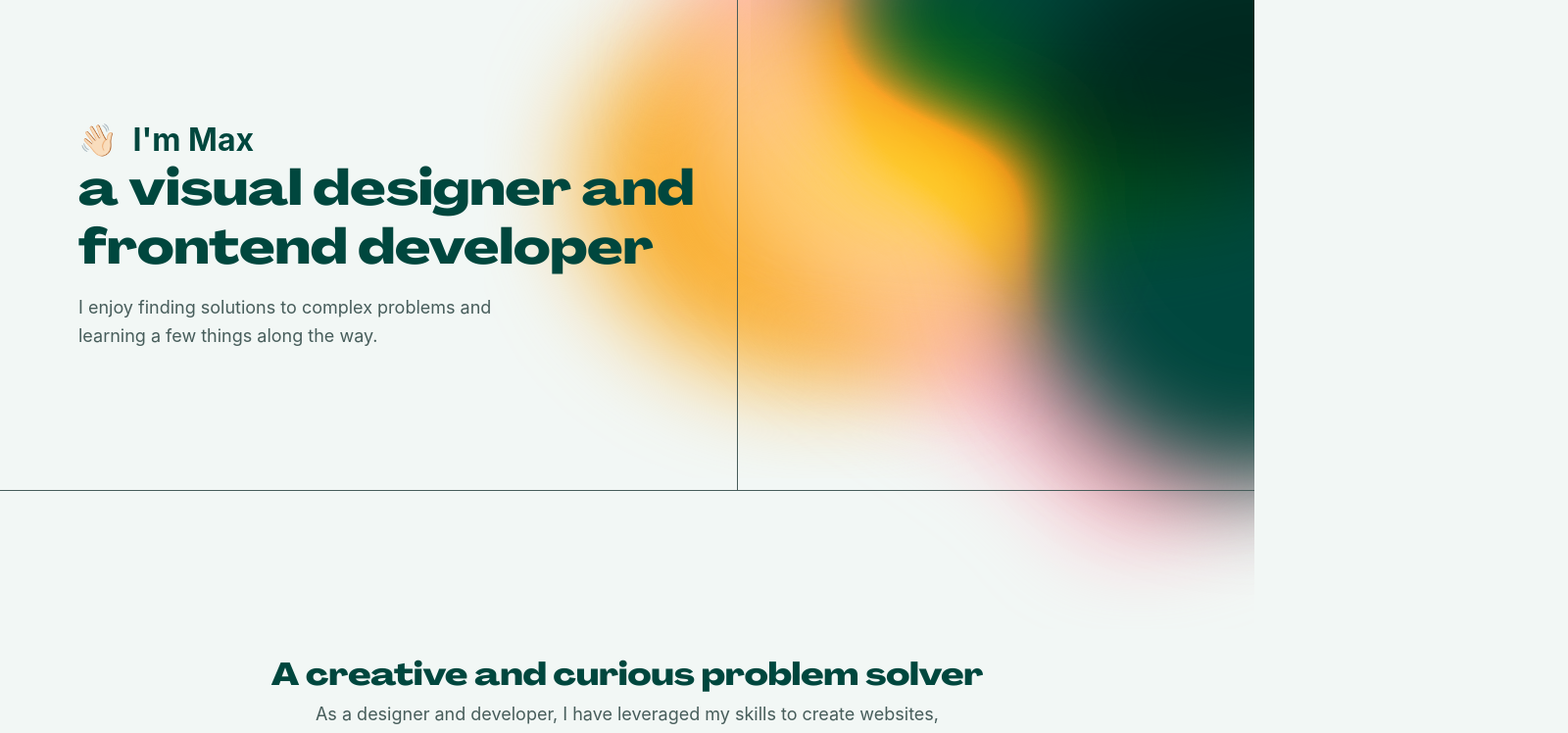
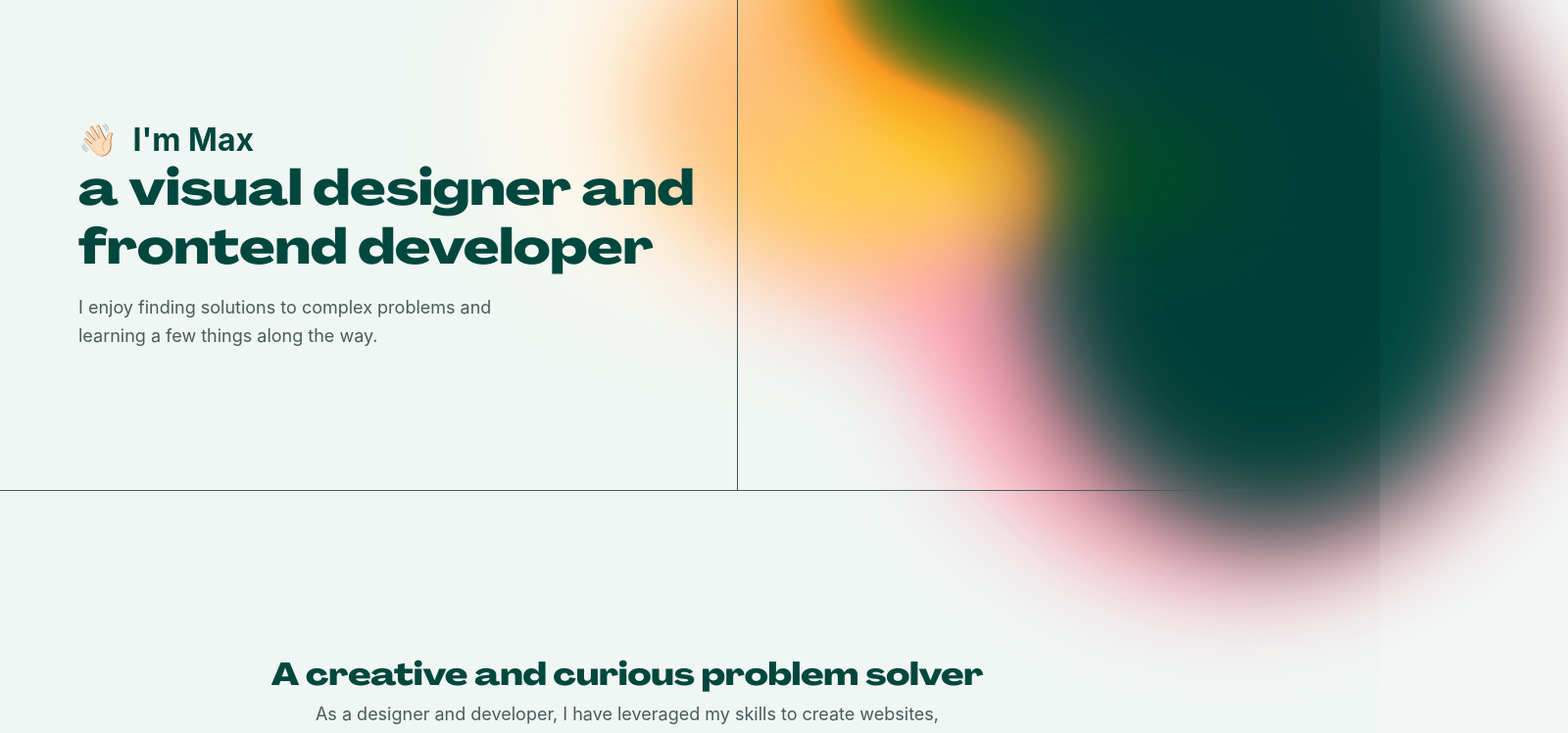
Before and after one commit to maxleee/personal-site, a Next.js app: page / in a window 1280 px wide. Shown: the top 748 px of the page at 98% size, 1600 px wide, since content can reach past the window. Built offline with nearby package versions, Linux system fonts and the light colour scheme.

Commit message:
header blobs implemented as css

```diff
--- /dev/null
+++ b/components/headerBlobsCSS.js
@@ -0,0 +1,110 @@
+import { useState, useRef } from 'react';
+const { motion } = require('framer-motion');
+
+export default function HeaderBlobs() {
+  const [mousePosition, setMousePosition] = useState({});
+  const boxRef = useRef();
+  const handleMouseMove = e => {
+    setMousePosition(getRelativeCoordinates(e, boxRef.current));
+  };
+  function getRelativeCoordinates(event, referenceElement) {
+    const position = {
+      x: event.pageX,
+      y: event.pageY,
+    };
+
+    const offset = {
+      left: referenceElement.offsetLeft,
+      top: referenceElement.offsetTop,
+      width: referenceElement.clientWidth,
+      height: referenceElement.clientHeight,
+    };
+
+    let reference = referenceElement.offsetParent;
+
+    while (reference) {
+      offset.left += reference.offsetLeft;
+      offset.top += reference.offsetTop;
+      reference = reference.offsetParent;
+    }
+    const center = {
+      x: (position.x - offset.left - offset.width / 2) / (offset.width / 2),
+      y: (position.y - offset.top - offset.height / 2) / (offset.height / 2),
+    };
+
+    return {
+      x: position.x - offset.left,
+      y: position.y - offset.top,
+      width: offset.width,
+      height: offset.height,
+      yellowX: center.x * -80,
+      yellowY: center.y * -60,
+      greenX: center.x * 20,
+      greenY: center.y * 60,
+      scaleX: center.x * -20,
+      scaleY: center.y / 10 + 1,
+    };
+  }
+
+  const parent = {
+    init: {},
+    hover: {},
+  };
+
+  const yellowBlob = {
+    init: {},
+    hover: { translateX: mousePosition.yellowX, translateY: mousePosition.yellowY },
+  };
+  const greenBlobX = {
+    init: {},
+    hover: { translateX: 30, translateY: mousePosition.greenY },
+  };
+  const greenBlobY = {
+    init: {},
+    hover: { translateX: mousePosition.greenX, scale: mousePosition.scaleY },
+  };
+
+  return (
+    <>
+      <div className='noise-layer'></div>
+      <motion.div
+        ref={boxRef}
+        variants={parent}
+        whileHover='hover'
+        initial='init'
+        onMouseMove={e => handleMouseMove(e)}
+        className='blobs-wrapper'>
+        <div className='pink-blob'></div>
+        <div className='pink-blob-top'></div>
+        <motion.div
+          className='green-oval-side'
+          variants={greenBlobY}
+          animate='hover'
+          initial='init'
+          transition={{ type: 'spring', stiffness: 100 }}></motion.div>
+        <motion.div
+          className='green-oval-top'
+          variants={greenBlobX}
+          animate='hover'
+          initial='init'
+          transition={{ type: 'spring', stiffness: 25 }}></motion.div>
+        <div className='mustard-oval'></div>
+        <motion.div
+          className='mustard-circle'
+          variants={yellowBlob}
+          animate='hover'
+          transition={{ type: 'spring', stiffness: 50 }}></motion.div>
+      </motion.div>
+
+      <svg
+        viewBox='0 0 500 500'
+        preserveAspectRatio='none'
+        xmlns='http://www.w3.org/2000/svg'
+        style={{ display: 'none' }}>
+        <filter id='noiseFilter'>
+          <feTurbulence type='fractalNoise' baseFrequency='1' numOctaves='2' stitchTiles='stitch' />
+        </filter>
+      </svg>
+    </>
+  );
+}
--- a/pages/index.js
+++ b/pages/index.js
@@ -4,6 +4,7 @@ import Layout, { siteTitle } from '../components/layout';
 import { getSortedPostsData } from '../lib/posts';
 import Link from 'next/link';
 import HeaderBlobs from '../components/headerBlobs';
+import HeaderBlobsCSS from '../components/headerBlobsCSS';
 import ExternalLinkIcon from '../components/externalLinkIcon';
 import parse from 'html-react-parser';
 const { motion } = require('framer-motion');
@@ -45,7 +46,8 @@ export default function Home({ allPostsData }) {
         </div>
         <div className='intro-divider'></div>
 
-        <HeaderBlobs />
+        <HeaderBlobsCSS />
+        {/* <HeaderBlobs /> */}
       </section>
       <div className='intro-divider'></div>
       <section className='about'>
--- a/styles/global.scss
+++ b/styles/global.scss
@@ -103,7 +103,7 @@ main {
 .intro,
 .about {
   place-self: center;
-  z-index: 10;
+  z-index: 20;
 }
 .intro {
   @media (max-width: 900px) {
@@ -232,3 +232,86 @@ main {
     top: -150px;
   }
 }
+
+//blobs
+.blobs-wrapper {
+  position: relative;
+  background-color: var(--light-green);
+}
+.pink-blob {
+  background-color: var(--pink);
+  position: absolute;
+  top: -100px;
+  right: -400px;
+  width: 680px;
+  height: 700px;
+  filter: blur(50px);
+  border-radius: 80%;
+  // mix-blend-mode: overlay;
+}
+.pink-blob-top {
+  background-color: var(--pink);
+  position: absolute;
+  top: -120px;
+  left: -100px;
+  width: 680px;
+  height: 450px;
+  filter: blur(50px);
+  border-radius: 80%;
+  // mix-blend-mode: overlay;
+}
+.mustard-circle {
+  background-color: var(--mustard);
+  position: absolute;
+  top: -100px;
+  left: -250px;
+  width: 540px;
+  height: 420px;
+  filter: blur(50px);
+  border-radius: 50%;
+  mix-blend-mode: overlay;
+}
+.mustard-oval {
+  background-color: var(--mustard);
+  position: absolute;
+  top: 140px;
+  left: 0px;
+  width: 496px;
+  height: 80px;
+  filter: blur(50px);
+  border-radius: 50%;
+  mix-blend-mode: overlay;
+}
+.green-oval-top {
+  background-color: var(--dark-green);
+  position: absolute;
+  top: -200px;
+  left: 50px;
+  width: 630px;
+  height: 350px;
+  filter: blur(50px);
+  border-radius: 50%;
+  mix-blend-mode: darken;
+}
+.green-oval-side {
+  background-color: var(--dark-green);
+  position: absolute;
+  top: -60px;
+  right: -350px;
+  width: 500px;
+  height: 600px;
+  filter: blur(50px);
+  border-radius: 50%;
+  // mix-blend-mode: overlay;
+}
+.noise-layer {
+  position: fixed;
+  top: 0;
+  left: 0;
+  width: 100%;
+  height: 100%;
+  filter: url(#noiseFilter) brightness(0.8) contrast(1.1);
+  mix-blend-mode: overlay;
+  z-index: 10;
+  pointer-events: none;
+}
```
